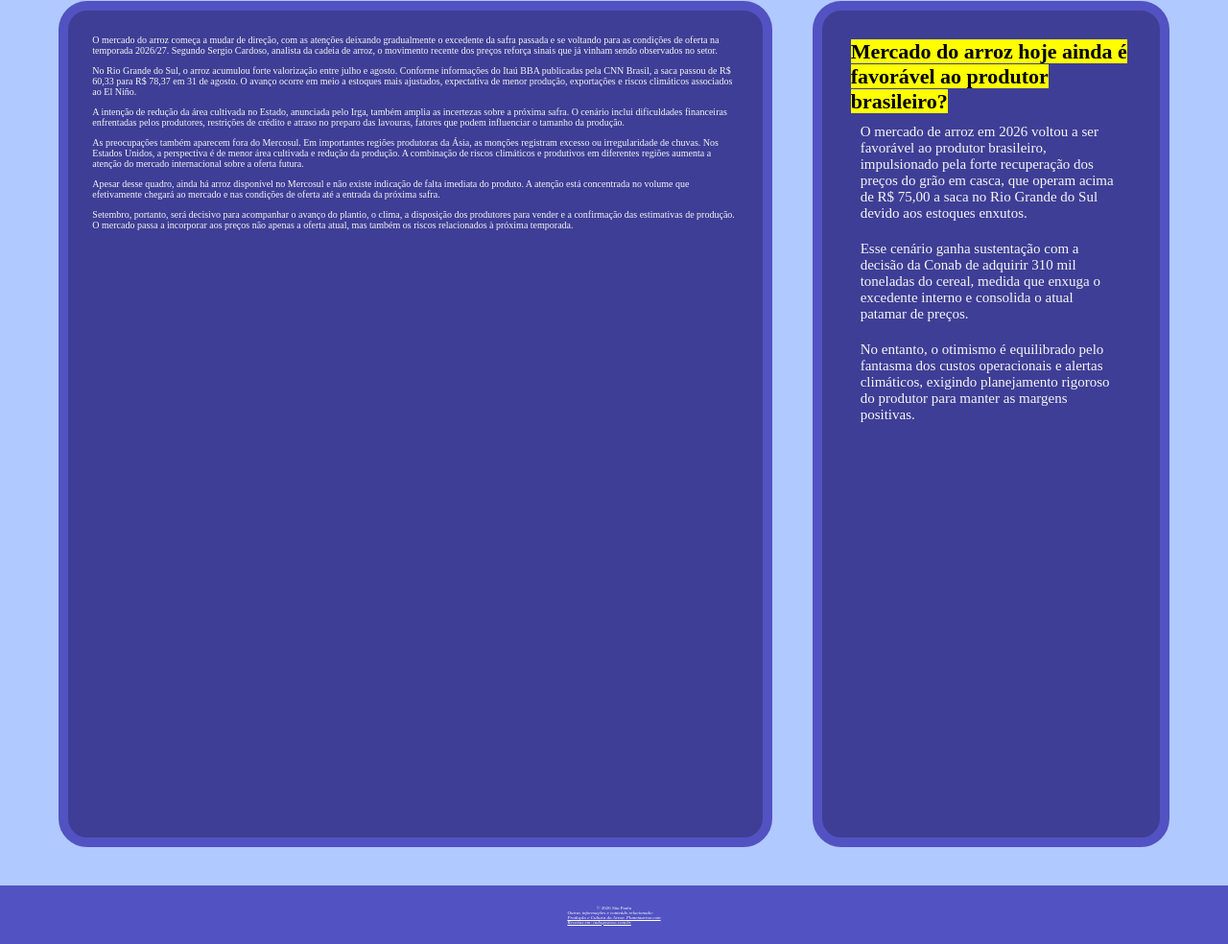
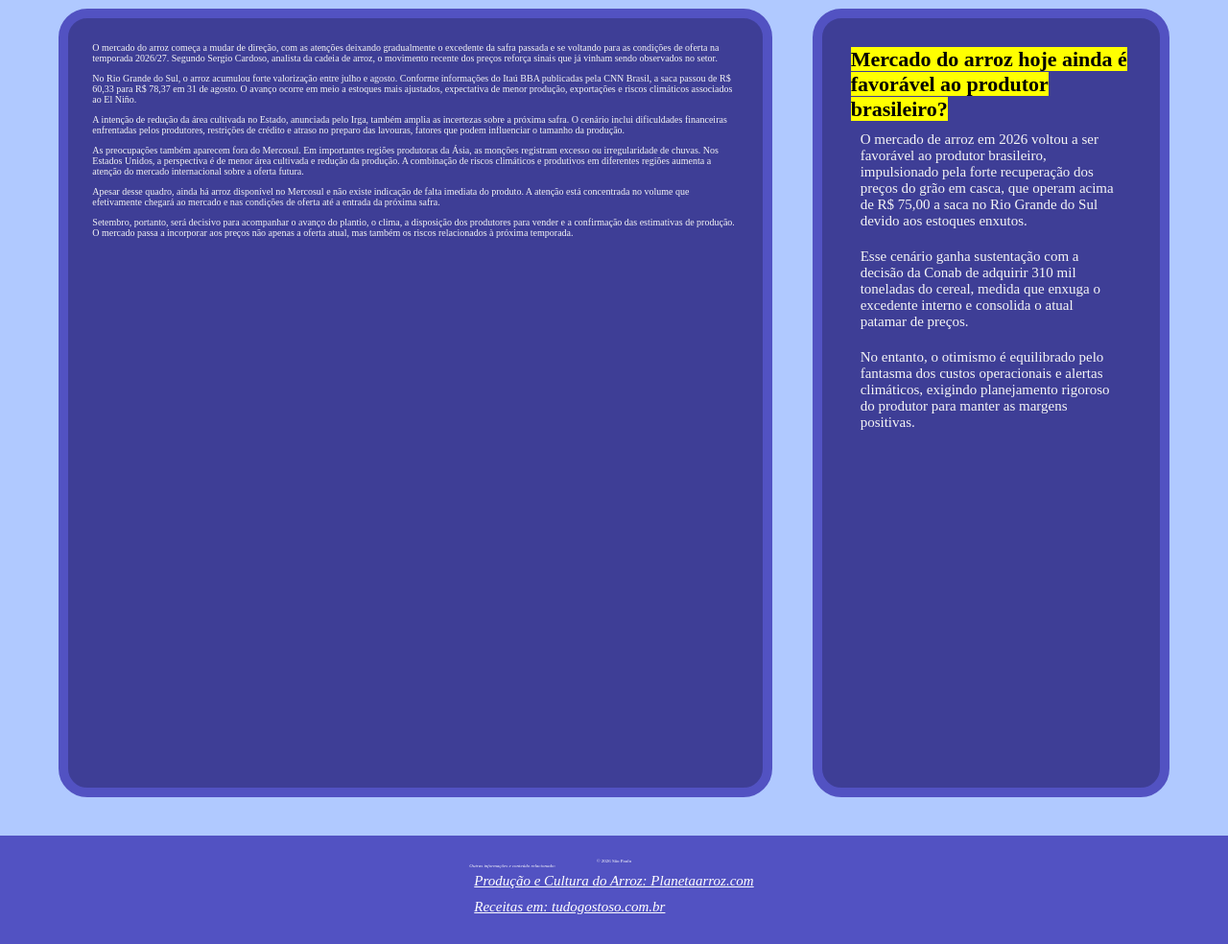
Before and after one commit to mateusteodorio/BLOG, a plain HTML site: page index.html in a window 1280 px wide. Shown: the part 856-1840 px from the top of the page at 96% size. Drawn offline with Linux system fonts and the light colour scheme.

Commit message:
Completo

```diff
--- a/index.html
+++ b/index.html
@@ -27,14 +27,16 @@
     <h1 class="titulo">Mercado do arroz passa a olhar riscos da nova safra</h1>
     <h3 class="data">Publicado em <time datetime="2026-09-03"> 03/09/2026 </time></h3>
 
-    <picture>
-        <figure>
+
+    <figure>
+        <picture>
             <source media="(min-width: 1600px)" src="Arroz.jpg">
             <source media="(max-width: 600px)" src="Arroz.jpg">
             <img src="Arroz.jpg" alt="Imagem ilustrativa de plantação de arroz">
             <figcaption>Registro de um arrozal</figcaption>
-        </figure>
-    </picture>
+        </picture>
+    </figure>
+
 
     <main>
 
@@ -92,7 +94,7 @@
             <a href="https://planetaarroz.com.br/">Produção e Cultura do Arroz: Planetaarroz.com</a>
             <a href="https://www.tudogostoso.com.br/receita/770-arroz-branco.html">Receitas em:
                 tudogostoso.com.br</a>
-            </address>
+        </address>
     </footer>
 
 </body>
--- a/style.css
+++ b/style.css
@@ -133,7 +133,7 @@
     background-color: rgb(82, 82, 194);
     color: white;
     width: 100%;
-    height: 10vh;
+    height: 20vh;
     display: flex;
     flex-wrap: wrap;
     justify-content: center;
@@ -163,7 +163,9 @@
   }
 
   a{
+    margin: 5px;
     color: white;
+    font-size: 15px;
   }
 
   @media (max-width:600px) {
```
